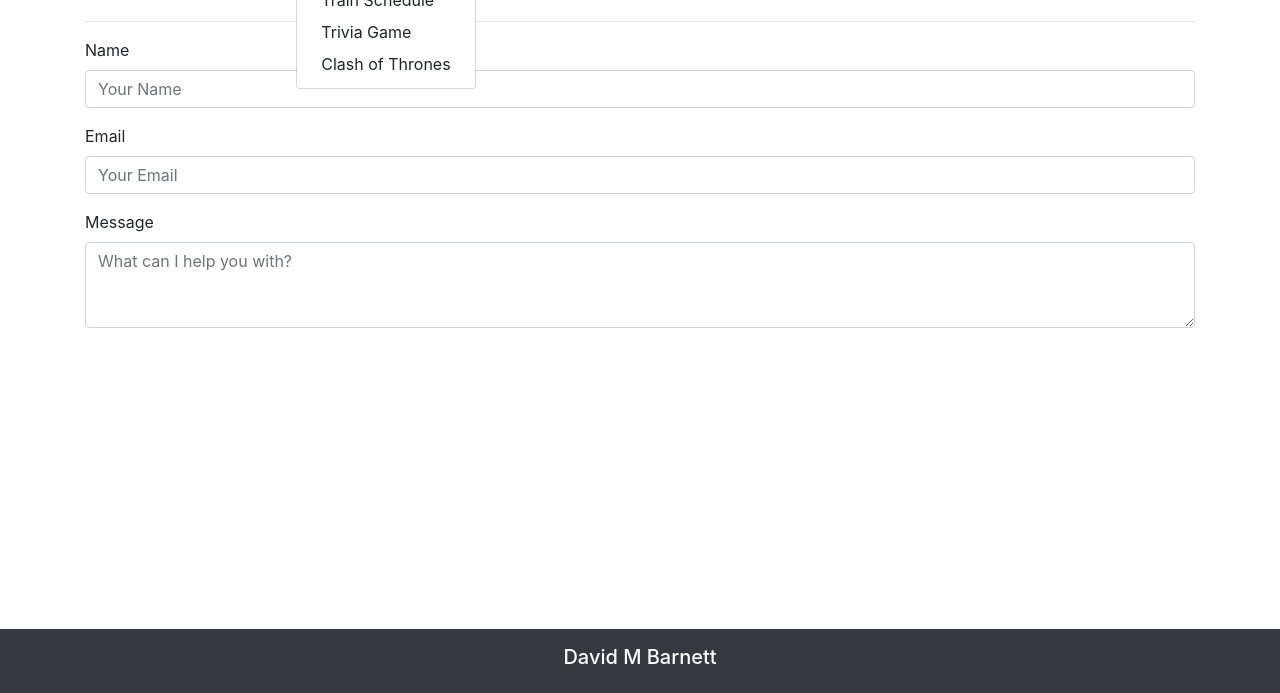
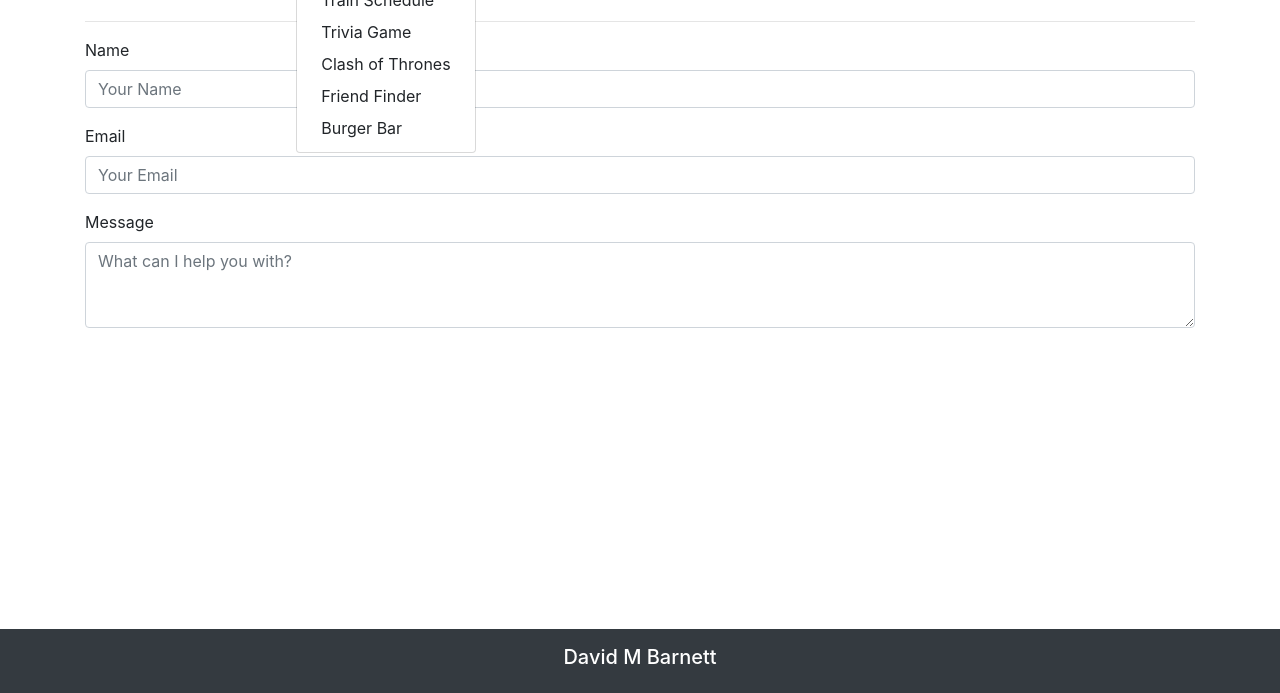
Before and after one commit to DMBarnett/Updated_Portfolio, a plain HTML site: page contact.html in a window 1280 px wide. Both pictures are taken after a click on the link "Portfolio links". Shown: the part 107-800 px from the top of the page. Drawn offline with nearby package versions, Linux system fonts and the light colour scheme.

Commit message:
Added links to heroku

```diff
--- a/contact.html
+++ b/contact.html
@@ -34,7 +34,9 @@
 			  <a class="dropdown-item" target="_blank" href="https://dmbarnett.github.io/wine-cellar/index.html">Wine[0]</a>
 			  <a class="dropdown-item" target="_blank" href="https://dmbarnett.github.io/TrainSchedule/index.html">Train Schedule</a>
 			  <a class="dropdown-item" target="_blank" href="https://dmbarnett.github.io/TriviaGame/index.html">Trivia Game</a>
-			  <a class="dropdown-item" target="_blank" href="https://dmbarnett.github.io/unit-4-game/index.html">Clash of Thrones</a>
+              <a class="dropdown-item" target="_blank" href="https://dmbarnett.github.io/unit-4-game/index.html">Clash of Thrones</a>
+              <a class="dropdown-item" target="_blank" href="https://polar-citadel-33844.herokuapp.com/">Friend Finder</a>
+              <a class="dropdown-item" target="_blank" href="https://still-river-12712.herokuapp.com/">Burger Bar</a>
 			</div>
 		  </li>
 		</ul>
```
Also changed, not shown: index.html (+1 -0 lines).
